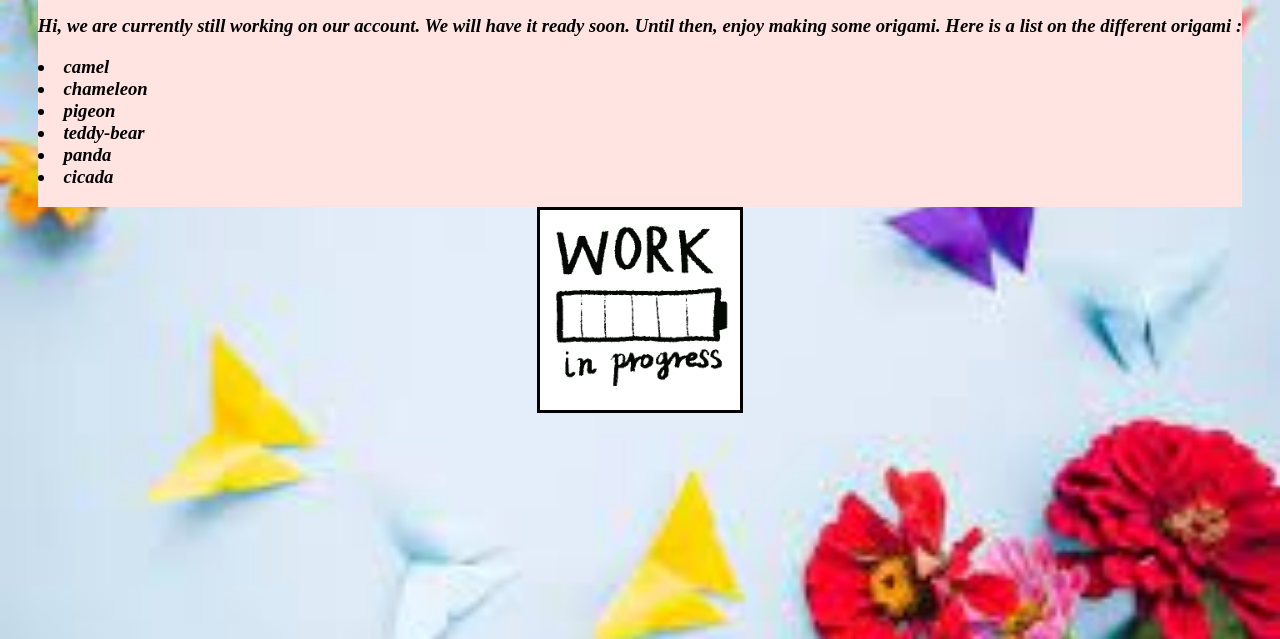
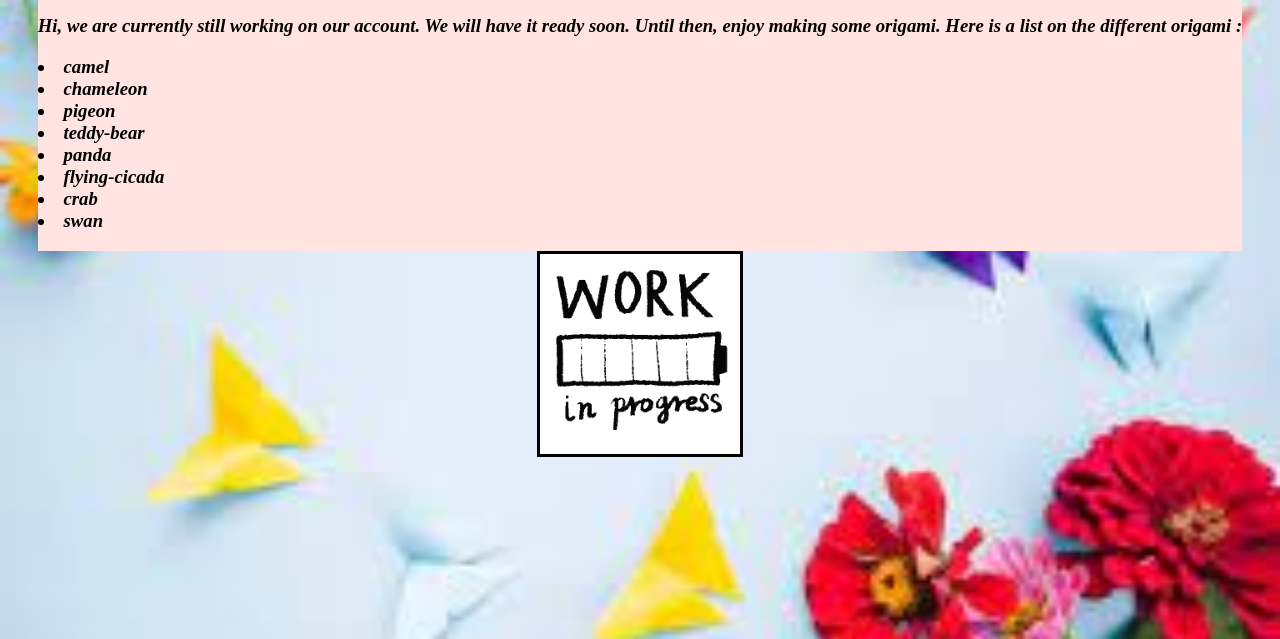
Before and after one commit to Kashika2008Goel/Origami-Website-2, a plain HTML site: page follow.html in a window 1280 px wide. Shown: the part 161-800 px from the top of the page. Drawn offline with Linux system fonts and the light colour scheme.

Commit message:
Update follow.html

```diff
--- a/follow.html
+++ b/follow.html
@@ -25,9 +25,11 @@
                         <li> camel </li>
                         <li> chameleon </li>
                         <li> pigeon </li>
-                       <li> teddy-bear </li>
-                       <li> panda </li>
-                       <li> cicada </li>
+                        <li> teddy-bear </li>
+                        <li> panda </li>
+                        <li> flying-cicada </li>
+                        <li> crab </li>
+                        <li> swan </li>
 
                 </p></h3>
             </div>
```
